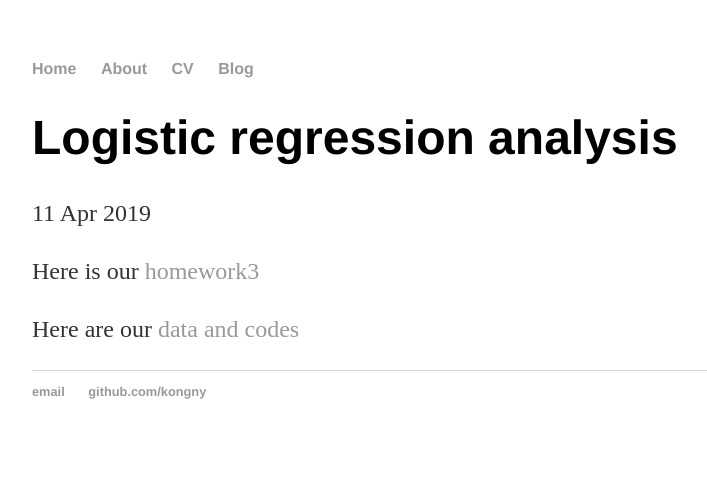
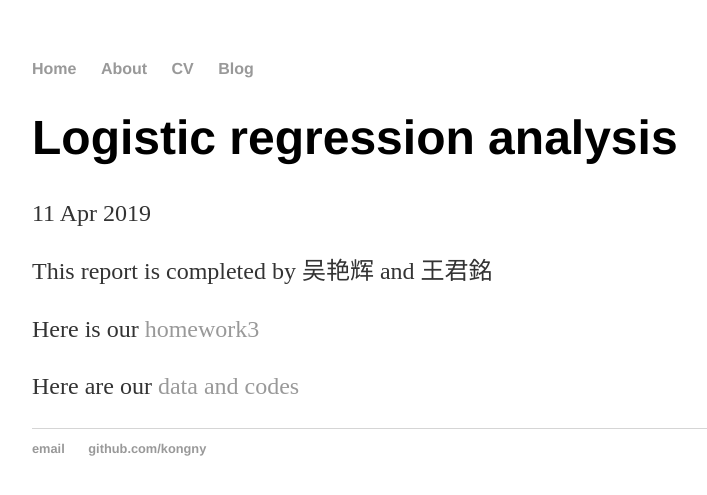
Before and after one commit to kongny/kongny.github.io, a Jekyll site: the page built from _posts/2019-4-11-homework3.md, in a window 1280 px wide. Shown: the top 495 px of the page, without its empty margins (160-867 px from the left). Built offline with Jekyll 4.4.1, drawn with Linux system fonts in a browser that asks for light colours; Markdown is read by kramdown in place of the engine named in the settings.

Commit message:
Update 2019-4-11-homework3.md

```diff
--- a/_posts/2019-4-11-homework3.md
+++ b/_posts/2019-4-11-homework3.md
@@ -4,6 +4,8 @@ title: "Logistic regression analysis"
 authors: 吴艳辉 and 王君銘
 date: 2019-04-11
 ---
+This report is completed by 吴艳辉 and 王君銘
+
 Here is our  [homework3]({{site.baseurl}}/assets/HW3.pdf)
 
 Here are our [data and codes]({{site.baseurl}}/assets/Notes of HW3.pdf)
```
